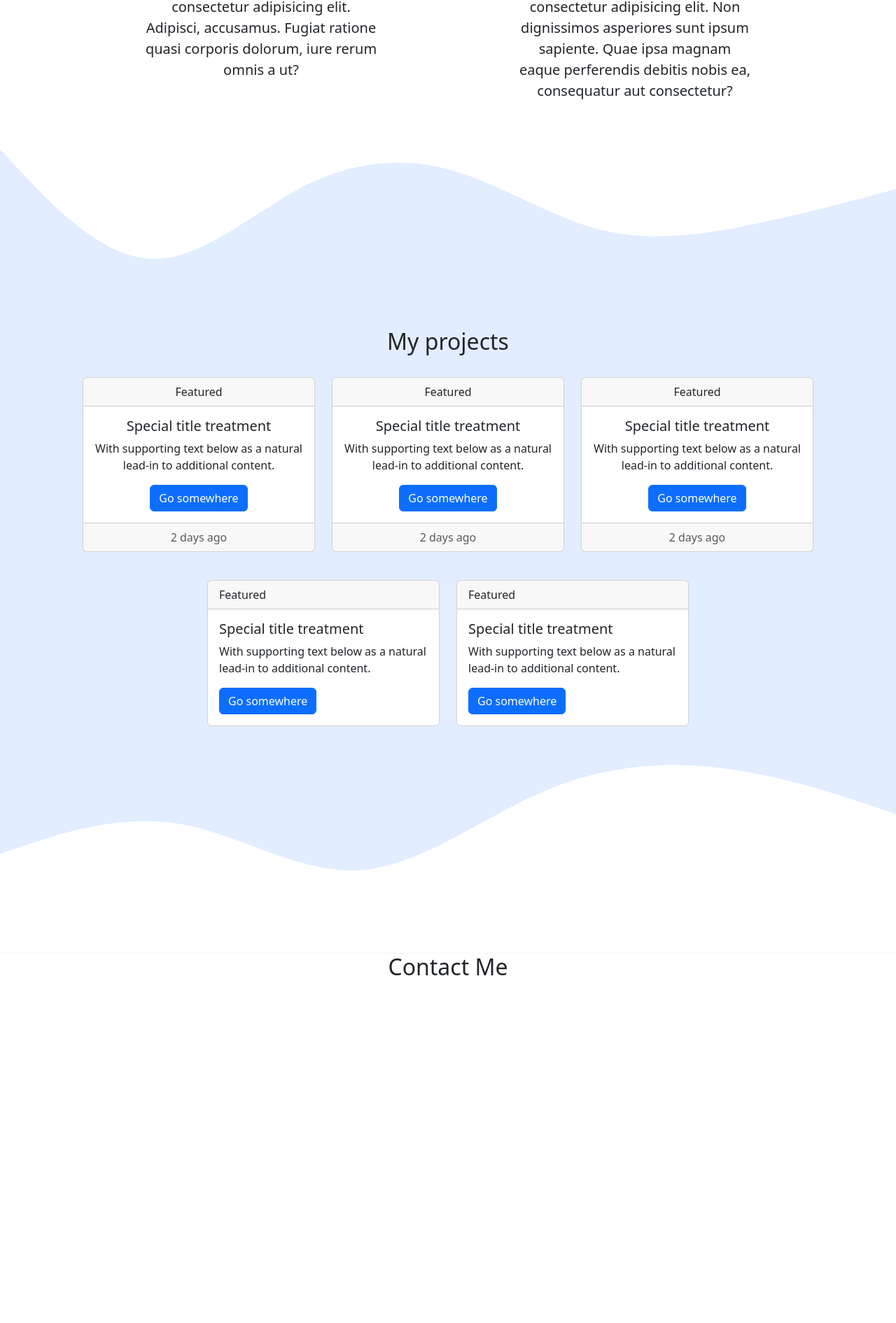
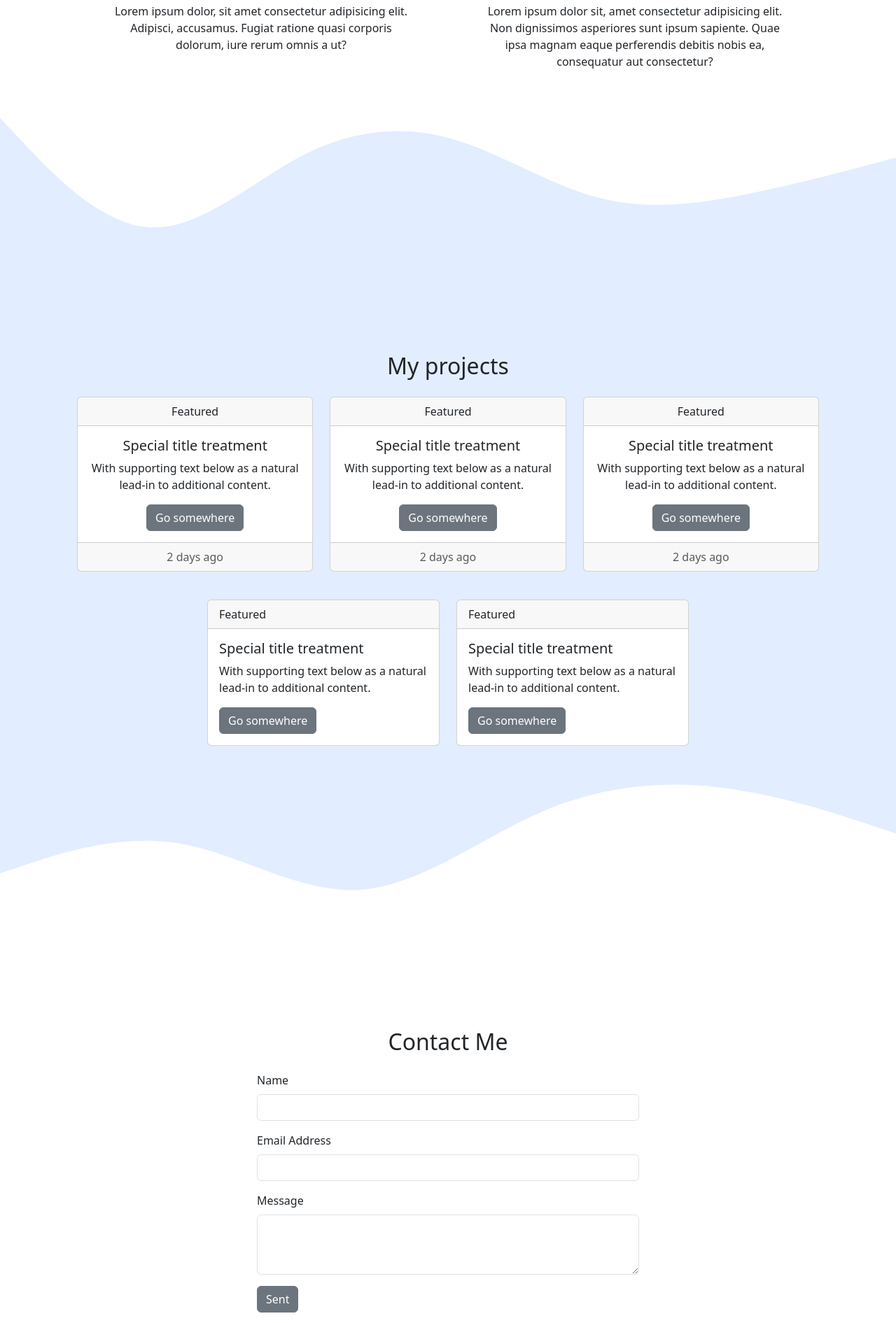
Before and after one commit to MuhammadJundullah/-27WPU_NGOBAR_Portofolio, a plain HTML site: page index.html in a window 1280 px wide. Shown: the part 909-2800 px from the top of the page at 70% size. Before the commit the page ends 2318 px from the top, so only its background shows below. Drawn offline with nearby package versions, Linux system fonts and the light colour scheme.

Commit message:
finishing ngobar portofolio ini

```diff
--- a/index.html
+++ b/index.html
@@ -10,9 +10,9 @@
     <link rel="stylesheet" href="style.css" />
   </head>
 
-  <body>
+  <body id="home">
     <!-- Navbar -->
-    <nav class="navbar navbar-expand-lg navbar-dark bg-secondary shadow-sm">
+    <nav class="navbar navbar-expand-lg navbar-light bg-transparent shadow-sm fixed-top">
       <div class="container">
         <a class="navbar-brand" href="#">Portofolio</a>
         <button class="navbar-toggler" type="button" data-bs-toggle="collapse" data-bs-target="#navbarNav" aria-controls="navbarNav" aria-expanded="false" aria-label="Toggle navigation">
@@ -21,16 +21,16 @@
         <div class="collapse navbar-collapse" id="navbarNav">
           <ul class="navbar-nav ms-auto">
             <li class="nav-item">
-              <a class="nav-link active" aria-current="page" href="#">Home</a>
+              <a class="nav-link" href="#home">Home</a>
             </li>
             <li class="nav-item">
-              <a class="nav-link" href="#">About</a>
+              <a class="nav-link" href="#about">About</a>
             </li>
             <li class="nav-item">
-              <a class="nav-link" href="#">Projects</a>
+              <a class="nav-link" href="#projects">Projects</a>
             </li>
             <li class="nav-item">
-              <a class="nav-link" href="#">Contact</a>
+              <a class="nav-link" href="#contact">Contact</a>
             </li>
           </ul>
         </div>
@@ -40,8 +40,8 @@
 
     <!-- Junbotron -->
     <section class="jumbotron text-center">
-      <img src="img/square.png" alt="Sayid Muhammad Jundullah" width="200" class="rounded-circle img-thumbnail mt-5 mb-3" />
-      <h1 class="display-5">Sayid Muhammad Jundullah</h1>
+      <img src="img/square.png" alt="Sayid Muhammad Jundullah" width="200" class="rounded-circle img-thumbnail mb-3" />
+      <h1 class="display-6">Sayid Muhammad Jundullah</h1>
       <p class="lead">Machine Learning Engineer | Data Scientist</p>
       <a href="https://drive.google.com/file/d/1myLdUv8nd4rCmpYqE23wbmUxAXQAgVv-/view?usp=share_link"><button type="button" class="btn btn-secondary btn-lg mt-3">Get Sayid's Resume</button></a>
       <svg xmlns="http://www.w3.org/2000/svg" viewBox="0 0 1440 320">
@@ -57,14 +57,14 @@
     <!-- About -->
     <section id="about">
       <div class="container">
-        <div class="row text-center">
+        <div class="row text-center mb-3">
           <div class="col">
             <h2>About Me</h2>
-            <div class="row justify-content-around fs-5 m-4">
-              <div class="col-md-4 mb-3">Lorem ipsum dolor, sit amet consectetur adipisicing elit. Adipisci, accusamus. Fugiat ratione quasi corporis dolorum, iure rerum omnis a ut?</div>
-              <div class="col-md-4 mb-3">Lorem ipsum dolor sit, amet consectetur adipisicing elit. Non dignissimos asperiores sunt ipsum sapiente. Quae ipsa magnam eaque perferendis debitis nobis ea, consequatur aut consectetur?</div>
-            </div>
           </div>
+        </div>
+        <div class="row text-center justify-content-around m-4">
+          <div class="col-md-5 mb-3">Lorem ipsum dolor, sit amet consectetur adipisicing elit. Adipisci, accusamus. Fugiat ratione quasi corporis dolorum, iure rerum omnis a ut?</div>
+          <div class="col-md-5 mb-3">Lorem ipsum dolor sit, amet consectetur adipisicing elit. Non dignissimos asperiores sunt ipsum sapiente. Quae ipsa magnam eaque perferendis debitis nobis ea, consequatur aut consectetur?</div>
         </div>
       </div>
       <svg xmlns="http://www.w3.org/2000/svg" viewBox="0 0 1440 320">
@@ -85,14 +85,14 @@
             <h2>My projects</h2>
           </div>
         </div>
-        <div class="row m-4">
+        <div class="row m-3">
           <div class="col-md-4 mb-3">
             <div class="card text-center">
               <div class="card-header">Featured</div>
               <div class="card-body">
                 <h5 class="card-title">Special title treatment</h5>
                 <p class="card-text">With supporting text below as a natural lead-in to additional content.</p>
-                <a href="#" class="btn btn-primary">Go somewhere</a>
+                <a href="#" class="btn btn-secondary">Go somewhere</a>
               </div>
               <div class="card-footer text-muted">2 days ago</div>
             </div>
@@ -103,7 +103,7 @@
               <div class="card-body">
                 <h5 class="card-title">Special title treatment</h5>
                 <p class="card-text">With supporting text below as a natural lead-in to additional content.</p>
-                <a href="#" class="btn btn-primary">Go somewhere</a>
+                <a href="#" class="btn btn-secondary">Go somewhere</a>
               </div>
               <div class="card-footer text-muted">2 days ago</div>
             </div>
@@ -114,7 +114,7 @@
               <div class="card-body">
                 <h5 class="card-title">Special title treatment</h5>
                 <p class="card-text">With supporting text below as a natural lead-in to additional content.</p>
-                <a href="#" class="btn btn-primary">Go somewhere</a>
+                <a href="#" class="btn btn-secondary">Go somewhere</a>
               </div>
               <div class="card-footer text-muted">2 days ago</div>
             </div>
@@ -127,7 +127,7 @@
               <div class="card-body">
                 <h5 class="card-title">Special title treatment</h5>
                 <p class="card-text">With supporting text below as a natural lead-in to additional content.</p>
-                <a href="#" class="btn btn-primary">Go somewhere</a>
+                <a href="#" class="btn btn-secondary">Go somewhere</a>
               </div>
             </div>
           </div>
@@ -137,7 +137,7 @@
               <div class="card-body">
                 <h5 class="card-title">Special title treatment</h5>
                 <p class="card-text">With supporting text below as a natural lead-in to additional content.</p>
-                <a href="#" class="btn btn-primary">Go somewhere</a>
+                <a href="#" class="btn btn-secondary">Go somewhere</a>
               </div>
             </div>
           </div>
@@ -156,15 +156,38 @@
     <!-- Conctact -->
     <section id="contact">
       <div class="container">
-        <div class="row text-center">
+        <div class="row text-center mb-3">
           <div class="col">
             <h2>Contact Me</h2>
+          </div>
+        </div>
+        <div class="row justify-content-center mb-5">
+          <div class="col-md-6">
+            <form>
+              <div class="mb-3">
+                <label for="nama" class="form-label">Name</label>
+                <input type="text" class="form-control" id="name" aria-describedby="name" />
+              </div>
+              <div class="mb-3">
+                <label for="email" class="form-label">Email Address</label>
+                <input type="email" class="form-control" id="email" aria-describedby="email" />
+              </div>
+              <div class="mb-3">
+                <label for="exampleFormControlTextarea1" class="form-label">Message</label>
+                <textarea class="form-control" id="exampleFormControlTextarea1" rows="3"></textarea>
+              </div>
+              <button type="submit" class="btn btn-secondary">Sent</button>
+            </form>
           </div>
         </div>
       </div>
     </section>
     <!-- Akhir Contact -->
 
+    <!-- Footer -->
+    <p class="text-secondary small text-center">© 2024 Ahmad. All right reserved</p>
+    <!-- Akhir Footer -->
+
     <script src="https://cdn.jsdelivr.net/npm/bootstrap@5.3.3/dist/js/bootstrap.bundle.min.js" integrity="sha384-YvpcrYf0tY3lHB60NNkmXc5s9fDVZLESaAA55NDzOxhy9GkcIdslK1eN7N6jIeHz" crossorigin="anonymous"></script>
   </body>
 </html>
--- a/style.css
+++ b/style.css
@@ -1,13 +1,18 @@
-body {
-  min-height: 2300px;
-}
-
 .jumbotron {
-  padding-top: 2rem;
+  padding-top: 6rem;
   background-color: #e2edff;
 }
 
 #projects {
-  margin-top: -1px;
   background-color: #e2edff;
 }
+
+section {
+  padding-top: 5rem;
+}
+
+.navbar {
+  backdrop-filter: blur(10px);
+  -webkit-backdrop-filter: blur(10px);
+  background-color: rgba(255, 255, 255, 0.5);
+}
```
